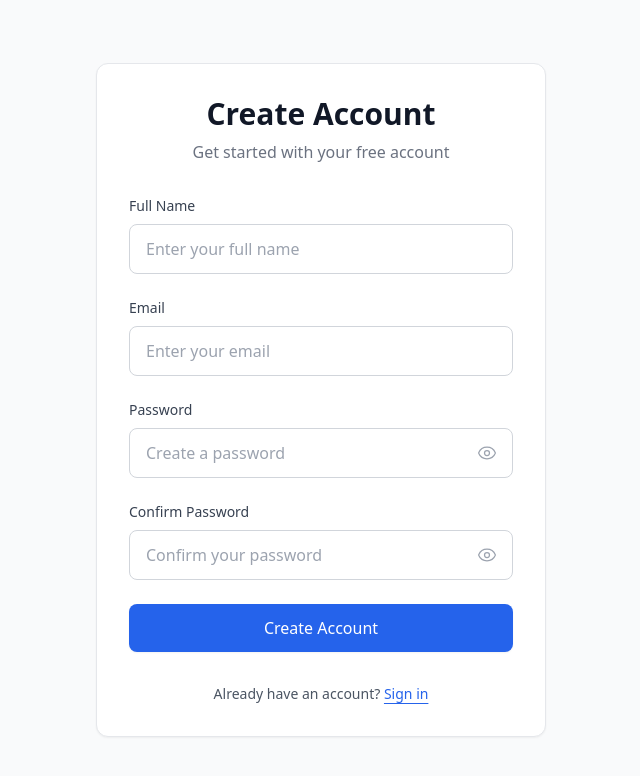
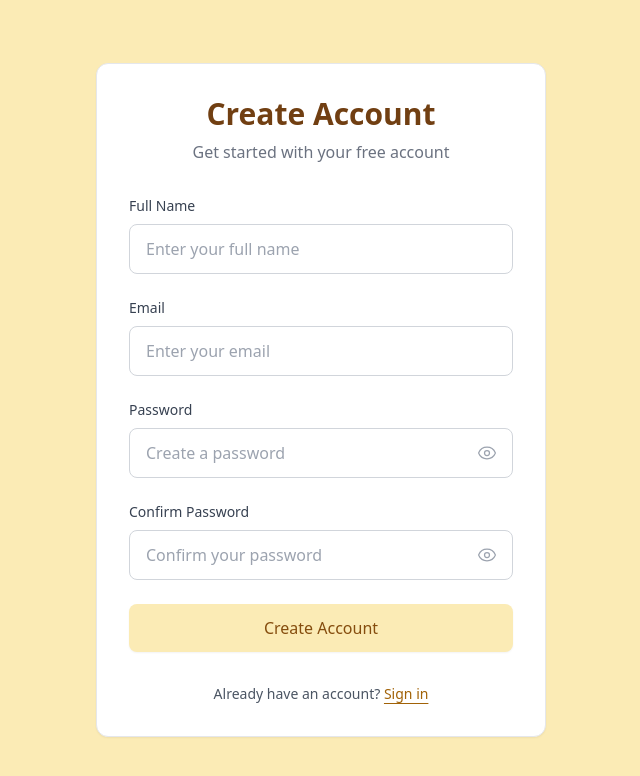
Before and after one commit to Alishba-Anjum/Hackathon-next-js, a Next.js app: page /signup in a window 1280 px wide. Shown: the top 776 px of the page, without its empty margins (319-959 px from the left). Built offline with nearby package versions, Linux system fonts and the light colour scheme.

Commit message:
changes in auth

```diff
--- a/src/app/(auth)/login/page.tsx
+++ b/src/app/(auth)/login/page.tsx
@@ -29,7 +29,7 @@ const Login = () => {
     <div className="flex min-h-screen items-center justify-center bg-lightYellow px-4">
       <div className="w-full max-w-[450px] bg-white p-8 rounded-xl shadow-sm border border-gray-200">
         <div className="mb-8 text-center">
-          <h2 className="text-3xl font-bold text-gray-900 mb-2">Welcome Back</h2>
+          <h2 className="text-3xl font-bold text-yellow-900 mb-2">Welcome Back</h2>
           <p className="text-gray-500">Please sign in to continue</p>
         </div>
 
@@ -50,7 +50,7 @@ const Login = () => {
               placeholder="Enter your email"
               value={formValues.email}
               onChange={handleInputChange}
-              className="w-full px-4 py-3 border border-gray-300 rounded-lg focus:ring-2 focus:ring-blue-500 focus:border-blue-500 outline-none transition-all"
+              className="w-full px-4 py-3 border border-gray-300 rounded-lg focus:ring-2  focus:ring-yellow-800 focus:border-yellow-800 outline-none transition-all"
             />
           </div>
 
@@ -65,7 +65,7 @@ const Login = () => {
                 placeholder="Enter your password"
                 value={formValues.password}
                 onChange={handleInputChange}
-                className="w-full px-4 py-3 border border-gray-300 rounded-lg focus:ring-2 focus:ring-blue-500 focus:border-blue-500 outline-none transition-all pr-12"
+                className="w-full px-4 py-3 border border-gray-300 rounded-lg focus:ring-2 focus:ring-yellow-800 focus:border-yellow-800 outline-none transition-all pr-12"
               />
               <button
                 type="button"
@@ -83,7 +83,7 @@ const Login = () => {
 
           <button
             type="submit"
-            className="w-full bg-lightYellow-600 text-white py-3 rounded-lg font-medium hover:bg-blue-700 transition-colors shadow-sm hover:shadow-md"
+            className="w-full bg-lightYellow text-yellow-950  py-3 rounded-lg font-medium hover:bg-cart transition-colors shadow-sm hover:shadow-md"
           >
             Sign In
           </button>
@@ -93,7 +93,7 @@ const Login = () => {
           Don't have an account?{" "}
           <Link
             href="/signup"
-            className="text-blue-600 hover:text-blue-700 font-medium underline underline-offset-4 transition-colors"
+            className="text-yellow-700 hover:text-yellow-900 font-medium underline underline-offset-4 transition-colors"
           >
             Create account
           </Link>
--- a/src/app/(auth)/signup/page.tsx
+++ b/src/app/(auth)/signup/page.tsx
@@ -45,10 +45,10 @@ const Register = () => {
   };
 
   return (
-    <div className="flex min-h-screen items-center justify-center bg-gray-50 px-4">
+    <div className="flex min-h-screen items-center justify-center bg-lightYellow px-4">
       <div className="w-full max-w-[450px] bg-white p-8 rounded-xl shadow-sm border border-gray-200">
         <div className="mb-8 text-center">
-          <h2 className="text-3xl font-bold text-gray-900 mb-2">Create Account</h2>
+          <h2 className="text-3xl font-bold text-yellow-900 mb-2">Create Account</h2>
           <p className="text-gray-500">Get started with your free account</p>
         </div>
 
@@ -69,7 +69,7 @@ const Register = () => {
               placeholder="Enter your full name"
               value={formValues.name}
               onChange={handleInputChange}
-              className="w-full px-4 py-3 border border-gray-300 rounded-lg focus:ring-2 focus:ring-blue-500 focus:border-blue-500 outline-none transition-all"
+              className="w-full px-4 py-3 border border-gray-300 rounded-lg focus:ring-2 focus:ring-yellow-800 focus:border-yellow-800 outline-none transition-all"
             />
           </div>
 
@@ -83,7 +83,7 @@ const Register = () => {
               placeholder="Enter your email"
               value={formValues.email}
               onChange={handleInputChange}
-              className="w-full px-4 py-3 border border-gray-300 rounded-lg focus:ring-2 focus:ring-blue-500 focus:border-blue-500 outline-none transition-all"
+              className="w-full px-4 py-3 border border-gray-300 rounded-lg focus:ring-2 focus:ring-yellow-800 focus:border-yellow-800 outline-none transition-all"
             />
           </div>
 
@@ -98,7 +98,7 @@ const Register = () => {
                 placeholder="Create a password"
                 value={formValues.password}
                 onChange={handleInputChange}
-                className="w-full px-4 py-3 border border-gray-300 rounded-lg focus:ring-2 focus:ring-blue-500 focus:border-blue-500 outline-none transition-all pr-12"
+                className="w-full px-4 py-3 border border-gray-300 rounded-lg focus:ring-2 focus:ring-yellow-800 focus:border-yellow-800 outline-none transition-all pr-12"
               />
               <button
                 type="button"
@@ -125,7 +125,7 @@ const Register = () => {
                 placeholder="Confirm your password"
                 value={formValues.confirmPassword}
                 onChange={handleInputChange}
-                className="w-full px-4 py-3 border border-gray-300 rounded-lg focus:ring-2 focus:ring-blue-500 focus:border-blue-500 outline-none transition-all pr-12"
+                className="w-full px-4 py-3 border border-gray-300 rounded-lg focus:ring-2 focus:ring-yellow-800 focus:border-yellow-800 outline-none transition-all pr-12"
               />
               <button
                 type="button"
@@ -143,7 +143,7 @@ const Register = () => {
 
           <button
             type="submit"
-            className="w-full bg-blue-600 text-white py-3 rounded-lg font-medium hover:bg-blue-700 transition-colors shadow-sm hover:shadow-md"
+            className="w-full bg-lightYellow text-yellow-800 py-3 rounded-lg font-medium hover:bg-cart- transition-colors shadow-sm hover:shadow-md"
           >
             Create Account
           </button>
@@ -153,7 +153,7 @@ const Register = () => {
           Already have an account?{" "}
           <Link
             href="/login"
-            className="text-blue-600 hover:text-blue-700 font-medium underline underline-offset-4 transition-colors"
+            className="text-yellow-700 hover:text-yellow-900 font-medium underline underline-offset-4 transition-colors"
           >
             Sign in
           </Link>
--- a/src/app/cart/page.tsx
+++ b/src/app/cart/page.tsx
@@ -175,7 +175,7 @@ const CartPage = () => {
 
           <button
            onClick={handleProceed}
-           className="mt-4 w-full px-4 py-2 bg-green-500 text-white rounded-md hover:bg-green-600"
+           className="mt-4 w-full px-4 py-2 bg-lightYellow text-yellow-900 rounded-md hover:bg-yellow-100"
            >
            Proceed
          </button>
```
